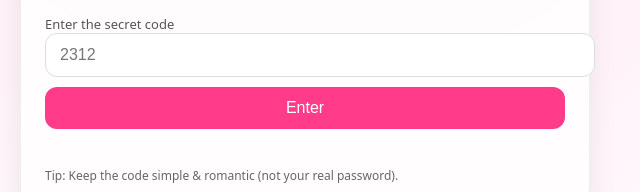
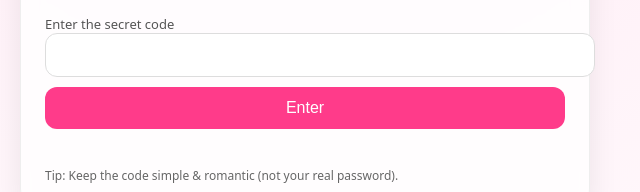
Before and after one commit to company706303-ship-it/birthday-site, a plain HTML site: page index.html in a window 1280 px wide. Shown: the part 391-583 px from the top of the page, 335-975 px from the left. Drawn offline with Linux system fonts and the light colour scheme.

Commit message:
Update index.html

```diff
--- a/index.html
+++ b/index.html
@@ -31,7 +31,7 @@
     <div class="grid">
       <label>
         <div class="hint">Enter the secret code</div>
-        <input id="code" type="password" placeholder="2312" autocomplete="off" />
+        <input id="code" type="password" autocomplete="off" />
       </label>
       <button id="enterBtn">Enter</button>
       <div class="err" id="msg"></div>
```
